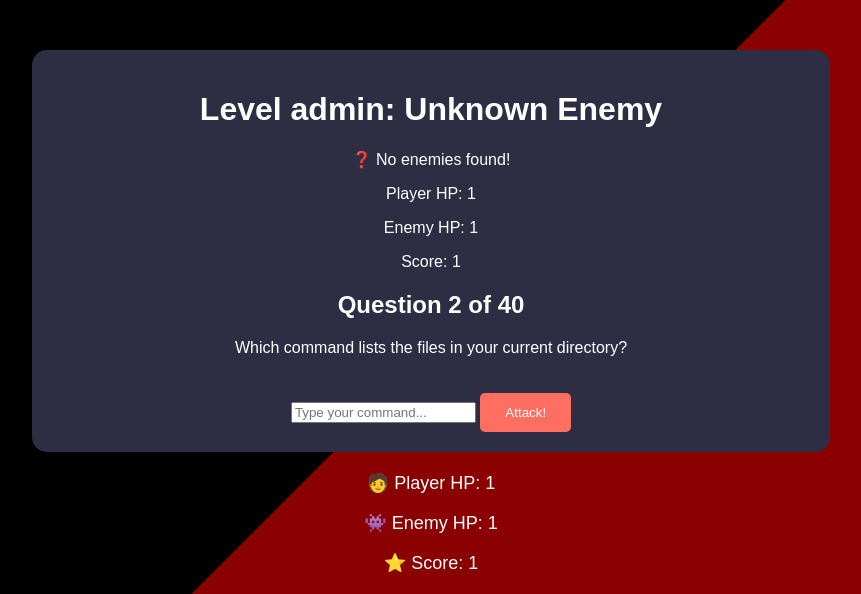
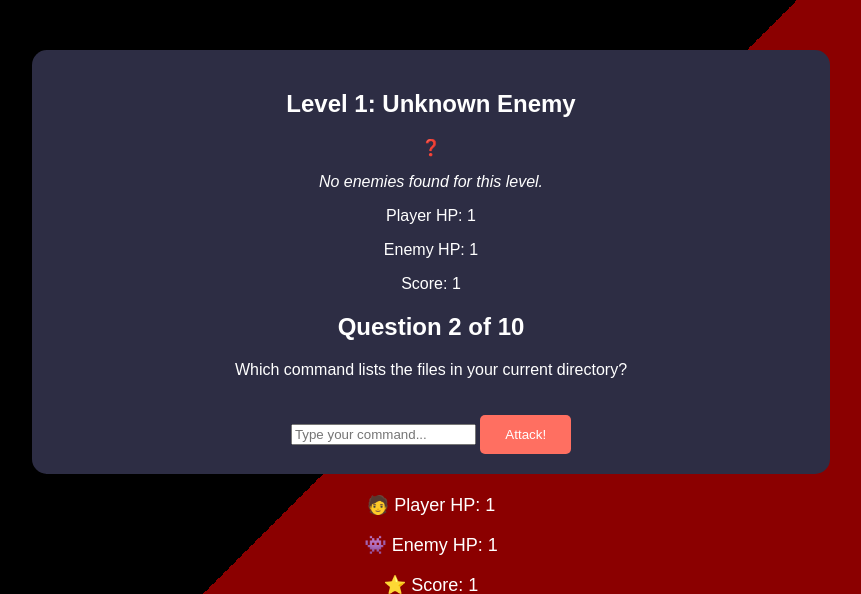
Before and after one commit to mendozaJacob/technical-project-prototype, a Flask app: page /game in a window 1280 px wide. Shown: the top 594 px of the page, without its empty margins (209-1070 px from the left). Run offline with Flask 3, Linux system fonts and the light colour scheme; the visitor is signed in with stand-in values (Sample User, id 1).

```diff
--- a/app.py
+++ b/app.py
@@ -59,6 +59,13 @@ def save_leaderboard(player_name, score, total_time, correct_answers, wrong_answ
     with open(LEADERBOARD_FILE, "w", encoding="utf-8") as f:
         json.dump(leaderboard, f, indent=4)
 
+# Define the function to get questions for a specific level
+def get_questions_for_level(level_number, levels):
+    level_info = next((lvl for lvl in levels if lvl["level"] == level_number), None)
+    if level_info:
+        return [q for q in questions if q.get("id") in level_info["questions"]]
+    return []
+
 # Route for the home page
 @app.route('/')
 def index():
@@ -78,10 +85,42 @@ def index():
 # Route for the game page
 @app.route('/game', methods=['GET', 'POST'])
 def game():
+    # Check if the game is over
     if session['q_index'] >= len(questions) or session['player_hp'] <= 0:
         return redirect(url_for('result'))
 
-    question = questions[session['q_index']]
+    # Calculate the current level based on the question index
+    current_level = (session['q_index'] // 10) + 1
+
+    # Ensure the level does not exceed the number of levels
+    try:
+        with open("data/levels.json", "r", encoding="utf-8") as f:
+            levels = json.load(f)
+    except FileNotFoundError:
+        return "Error: levels.json file not found."
+    except json.JSONDecodeError as e:
+        return f"Error: Failed to decode levels.json - {e}"
+
+    if current_level > len(levels):
+        current_level = len(levels)
+
+    # Get questions for the current level
+    level_questions = get_questions_for_level(current_level, levels)
+    print(f"DEBUG: Level {current_level} questions: {level_questions}")  # Debugging
+
+    # Ensure there are questions for the current level
+    if not level_questions:
+        return "No questions available for this level. Please check levels.json."
+
+    # Get the current question
+    question_index = session['q_index'] % 10  # Ensure only 10 questions per level
+    question = level_questions[question_index]
+
+    # Select the enemy for the current level
+    enemy = next((e for e in enemies if e["level"] == current_level), None)
+    if not enemy:
+        enemy = {"name": "Unknown Enemy", "avatar": "❓", "taunt": "No enemies found for this level."}
+    print(f"DEBUG: Selected enemy for level {current_level}: {enemy}")  # Debugging
 
     # Initialize the timer for the current question
     if "level_start_time" not in session:
@@ -93,7 +132,7 @@ def game():
 
     if time_left == 0:
         # Time expired → apply penalty & move on
-        session['player_hp'] -= BASE_DAMAGE * session['enemy_level']
+        session['player_hp'] -= BASE_DAMAGE * current_level
         session['feedback'] = "⏳ Time's up! You took too long."
         session['q_index'] += 1
         session["level_start_time"] = time.time()  # Reset timer for the next question
@@ -133,7 +172,7 @@ def game():
             session["current_timer"] = min(30, session.get("current_timer", 20) + 5)  # Add 5s to timer for next question
             session['correct_answers'] = session.get('correct_answers', 0) + 1  # Track correct answers
         else:
-            session['player_hp'] -= BASE_DAMAGE * session['enemy_level']
+            session['player_hp'] -= BASE_DAMAGE * current_level
             session['score'] -= 5  # Deduct points for wrong answer
             session['feedback'] = "❌ Incorrect!"
             session["current_timer"] = max(20, session.get("current_timer", 20) - 5)  # Deduct 5s from timer for next question
@@ -146,21 +185,14 @@ def game():
         session['q_index'] += 1
         return redirect(url_for('feedback'))
 
-    # Handle empty enemies list
-    if len(enemies) == 0:
-        enemy = {"name": "Unknown Enemy", "avatar": "❓", "taunt": "No enemies found!"}
-    else:
-        enemy_index = (session['enemy_level'] - 1) % len(enemies)
-        enemy = enemies[enemy_index]
-
     return render_template('game.html',
                            question=question,
                            score=session['score'],
                            player_hp=session['player_hp'],
                            enemy_hp=session['enemy_hp'],
-                           q_number=session['q_index'] + 1,
-                           total=len(questions),
-                           level=session['enemy_level'],
+                           q_number=question_index + 1,
+                           total=10,  # Only 10 questions per level
+                           level=current_level,
                            enemy=enemy,
                            time_left=time_left)
 
@@ -229,11 +261,11 @@ def leaderboard():
 
     return render_template("leaderboard.html", leaderboard=leaderboard)
 
-# Load enemies from the JSON file
+# Load enemies from enemies.json
 try:
     with open('data/enemies.json', encoding='utf-8') as f:
         enemies = json.load(f)
-    print(f"Enemies loaded successfully! Total enemies: {len(enemies)}")
+    print(f"DEBUG: Enemies loaded successfully: {enemies}")  # Debugging
 except FileNotFoundError:
     print("Error: enemies.json file not found.")
     enemies = []
--- /dev/null
+++ b/data/levels.json
@@ -0,0 +1,52 @@
+[
+  {
+    "level": 1,
+    "difficulty": "Easy",
+    "questions": [1,2,3,4,5,6,7,8,9,10]
+  },
+  {
+    "level": 2,
+    "difficulty": "Easy",
+    "questions": [11,12,13,14,15,16,17,18,19,20]
+  },
+  {
+    "level": 3,
+    "difficulty": "Intermediate",
+    "questions": [21,22,23,24,25,26,27,28,29,30]
+  },
+  {
+    "level": 4,
+    "difficulty": "Intermediate",
+    "questions": [31,32,33,34,35,36,37,38,39,40]
+  },
+  {
+    "level": 5,
+    "difficulty": "Intermediate",
+    "questions": [41,42,43,44,45,46,47,48,49,50]
+  },
+  {
+    "level": 6,
+    "difficulty": "Advanced",
+    "questions": [51,52,53,54,55,56,57,58,59,60]
+  },
+  {
+    "level": 7,
+    "difficulty": "Advanced",
+    "questions": [61,62,63,64,65,66,67,68,69,70]
+  },
+  {
+    "level": 8,
+    "difficulty": "Expert",
+    "questions": [71,72,73,74,75,76,77,78,79,80]
+  },
+  {
+    "level": 9,
+    "difficulty": "Expert",
+    "questions": [81,82,83,84,85,86,87,88,89,90]
+  },
+  {
+    "level": 10,
+    "difficulty": "Master",
+    "questions": [91,92,93,94,95,96,97,98,99,100]
+  }
+]
--- a/templates/game.html
+++ b/templates/game.html
@@ -11,8 +11,11 @@
     <!-- Main container for the game content -->
     <div class="container">
         <!-- Display the current level and enemy details -->
-        <h1>Level {{ level }}: {{ enemy['name'] }}</h1>
-        <p>{{ enemy['avatar'] }} {{ enemy['taunt'] }}</p>
+        <div class="enemy">
+            <h2>Level {{ level }}: {{ enemy.name }}</h2>
+            <p>{{ enemy.avatar }}</p>
+            <p><em>{{ enemy.taunt }}</em></p>
+        </div>
 
         <!-- Display player and enemy stats -->
         <p>Player HP: {{ player_hp }}</p>
```
Also changed, not shown: data/leaderboard.json (+7 -0 lines), 7 other files.
